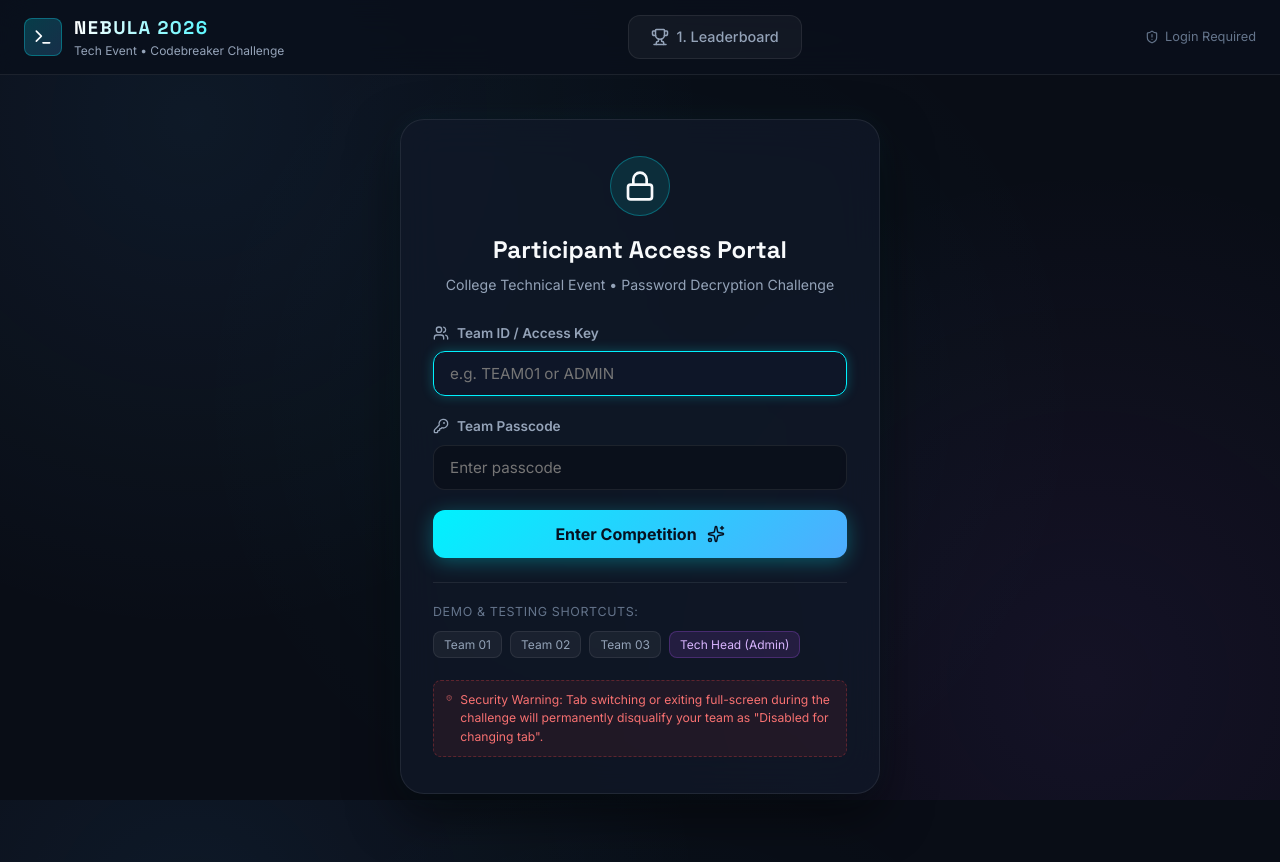
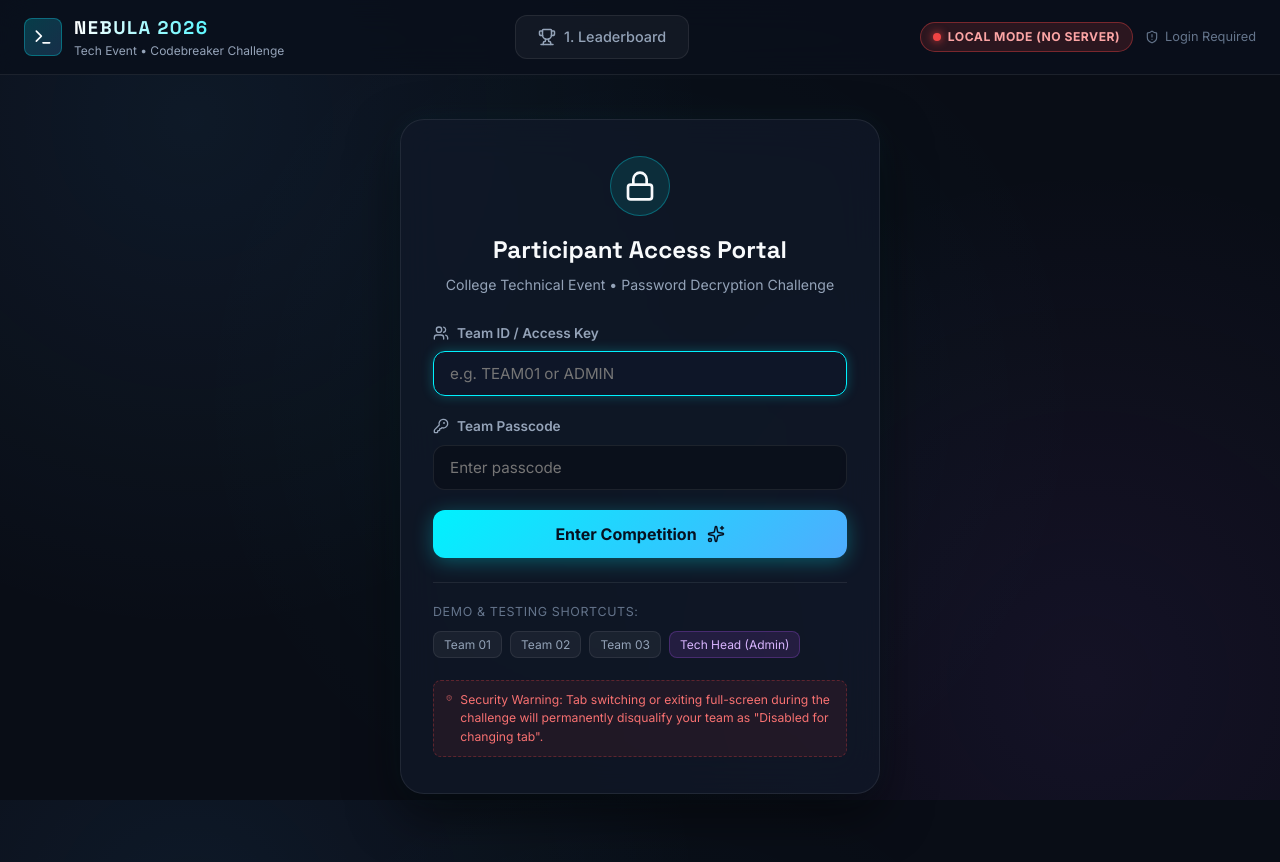
Before and after one commit to Devansh810204/-Nebula_event_2026, a React (Vite) app: page / in a window 1280 px wide. Built offline with nearby package versions, Linux system fonts and the light colour scheme; no server answers.

Commit message:
Add real-time backend connection detector and visual sync indicator in navbar

```diff
--- a/src/App.css
+++ b/src/App.css
@@ -104,6 +104,48 @@
   display: flex;
   align-items: center;
   gap: 12px;
+}
+
+.server-status-pill {
+  display: flex;
+  align-items: center;
+  gap: 7px;
+  padding: 5px 12px;
+  border-radius: 999px;
+  font-size: 0.76rem;
+  font-weight: 700;
+  letter-spacing: 0.04em;
+  text-transform: uppercase;
+}
+
+.server-status-pill.online {
+  background: rgba(16, 185, 129, 0.15);
+  border: 1px solid rgba(16, 185, 129, 0.4);
+  color: #34d399;
+}
+
+.server-status-pill.offline {
+  background: rgba(239, 68, 68, 0.15);
+  border: 1px solid rgba(239, 68, 68, 0.4);
+  color: #fca5a5;
+  cursor: help;
+}
+
+.status-dot {
+  width: 8px;
+  height: 8px;
+  border-radius: 50%;
+}
+
+.status-dot.green {
+  background: #10b981;
+  box-shadow: 0 0 8px #10b981;
+  animation: pulse 1.5s infinite;
+}
+
+.status-dot.red {
+  background: #ef4444;
+  box-shadow: 0 0 8px #ef4444;
 }
 
 .team-pill {
--- a/src/components/Navbar.jsx
+++ b/src/components/Navbar.jsx
@@ -3,7 +3,7 @@ import { useEvent } from "../context/EventContext";
 import { Trophy, Terminal, ShieldAlert, LogOut, ShieldCheck } from "lucide-react";
 
 export default function Navbar() {
-  const { currentUser, currentTeam, activeTab, setActiveTab, logout } = useEvent();
+  const { currentUser, currentTeam, activeTab, setActiveTab, logout, isBackendConnected } = useEvent();
 
   return (
     <header className="navbar">
@@ -52,6 +52,23 @@ export default function Navbar() {
 
         {/* User Info & Logout */}
         <div className="user-section">
+          {/* Live Server Sync Status */}
+          {isBackendConnected === true && (
+            <div className="server-status-pill online" title="Central backend connected: All laptops are synchronized">
+              <span className="status-dot green"></span>
+              <span>Server Synced</span>
+            </div>
+          )}
+          {isBackendConnected === false && (
+            <div
+              className="server-status-pill offline"
+              title="Backend not detected! Running in local-only mode. To sync across laptops, deploy as a Web Service on Render."
+            >
+              <span className="status-dot red"></span>
+              <span>Local Mode (No Server)</span>
+            </div>
+          )}
+
           {currentUser?.type === "TEAM" && currentTeam && (
             <div className="team-pill">
               <span className="team-pill-name">{currentTeam.name}</span>
--- a/src/context/EventContext.jsx
+++ b/src/context/EventContext.jsx
@@ -38,29 +38,39 @@ export function EventProvider({ children }) {
     }
   }, [currentUser]);
 
-  // Central Server Synchronization: Poll /api/teams every 5 seconds
+  const [isBackendConnected, setIsBackendConnected] = useState(null); // null = checking, true = connected, false = disconnected
+
+  // Central Server Synchronization: Poll /api/teams every 4 seconds
   const fetchLatestTeamsFromServer = useCallback(async () => {
     try {
-      const res = await fetch("/api/teams");
-      if (res.ok) {
+      const res = await fetch("/api/teams", {
+        headers: { Accept: "application/json" },
+      });
+      const contentType = res.headers.get("content-type") || "";
+
+      // Ensure response is actually JSON and not an HTML fallback page from a Static Site
+      if (res.ok && contentType.includes("application/json")) {
         const data = await res.json();
-        if (data.teams && Array.isArray(data.teams)) {
+        if (data.success && Array.isArray(data.teams)) {
           setTeams(data.teams);
+          setIsBackendConnected(true);
           localStorage.setItem(STORAGE_KEY, JSON.stringify(data.teams));
           if (data.eventDuration) {
             setEventDuration(data.eventDuration);
           }
+          return;
         }
       }
+      setIsBackendConnected(false);
     } catch (err) {
-      // Backend not running or offline, keep local state
+      setIsBackendConnected(false);
     }
   }, []);
 
-  // Poll on mount and every 5 seconds
+  // Poll on mount and every 4 seconds
   useEffect(() => {
     fetchLatestTeamsFromServer();
-    const interval = setInterval(fetchLatestTeamsFromServer, 5000);
+    const interval = setInterval(fetchLatestTeamsFromServer, 4000);
     return () => clearInterval(interval);
   }, [fetchLatestTeamsFromServer]);
 
@@ -303,6 +313,7 @@ export function EventProvider({ children }) {
         currentTeam,
         activeTab,
         eventDuration,
+        isBackendConnected,
         setActiveTab,
         login,
         logout,
```
